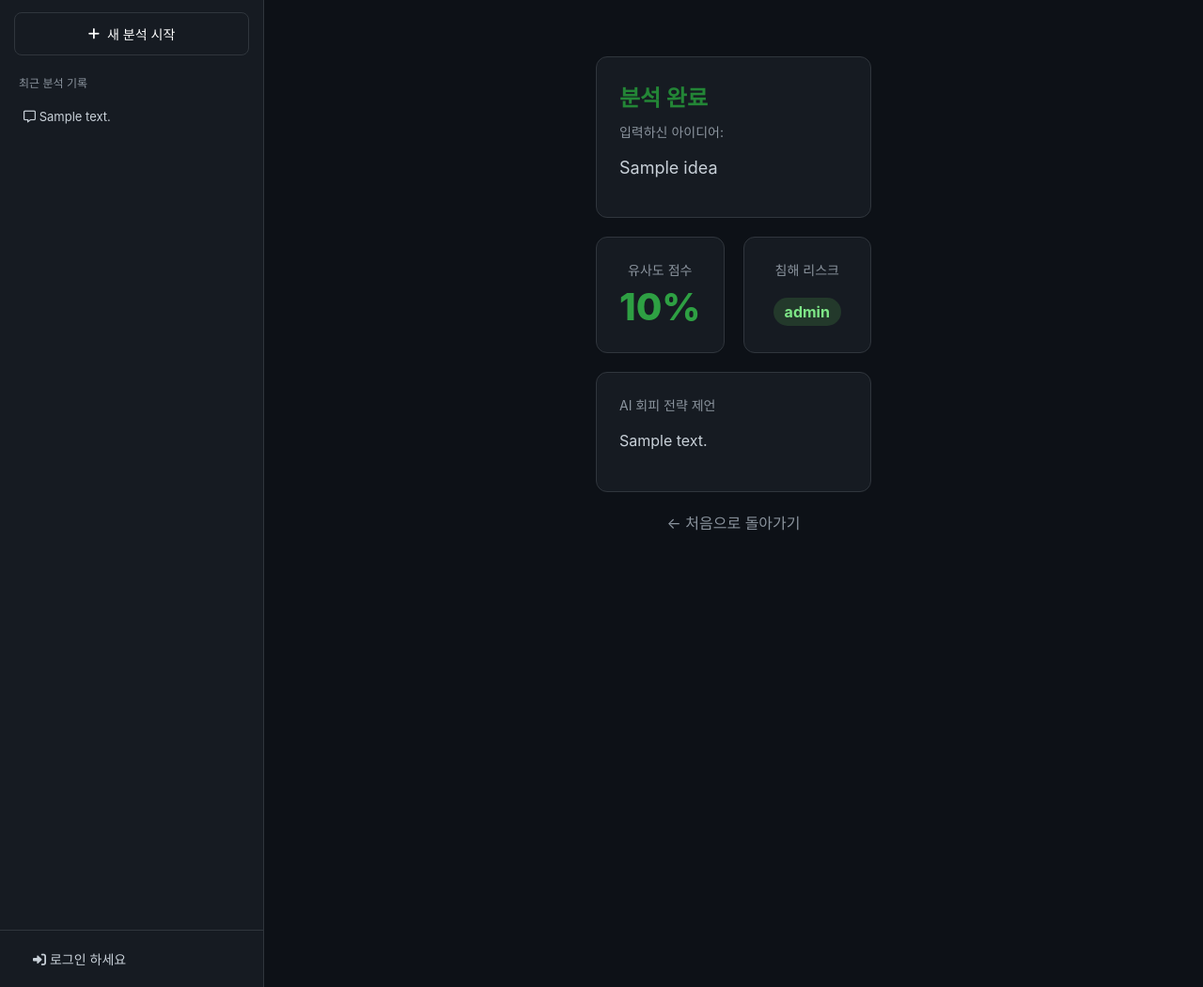
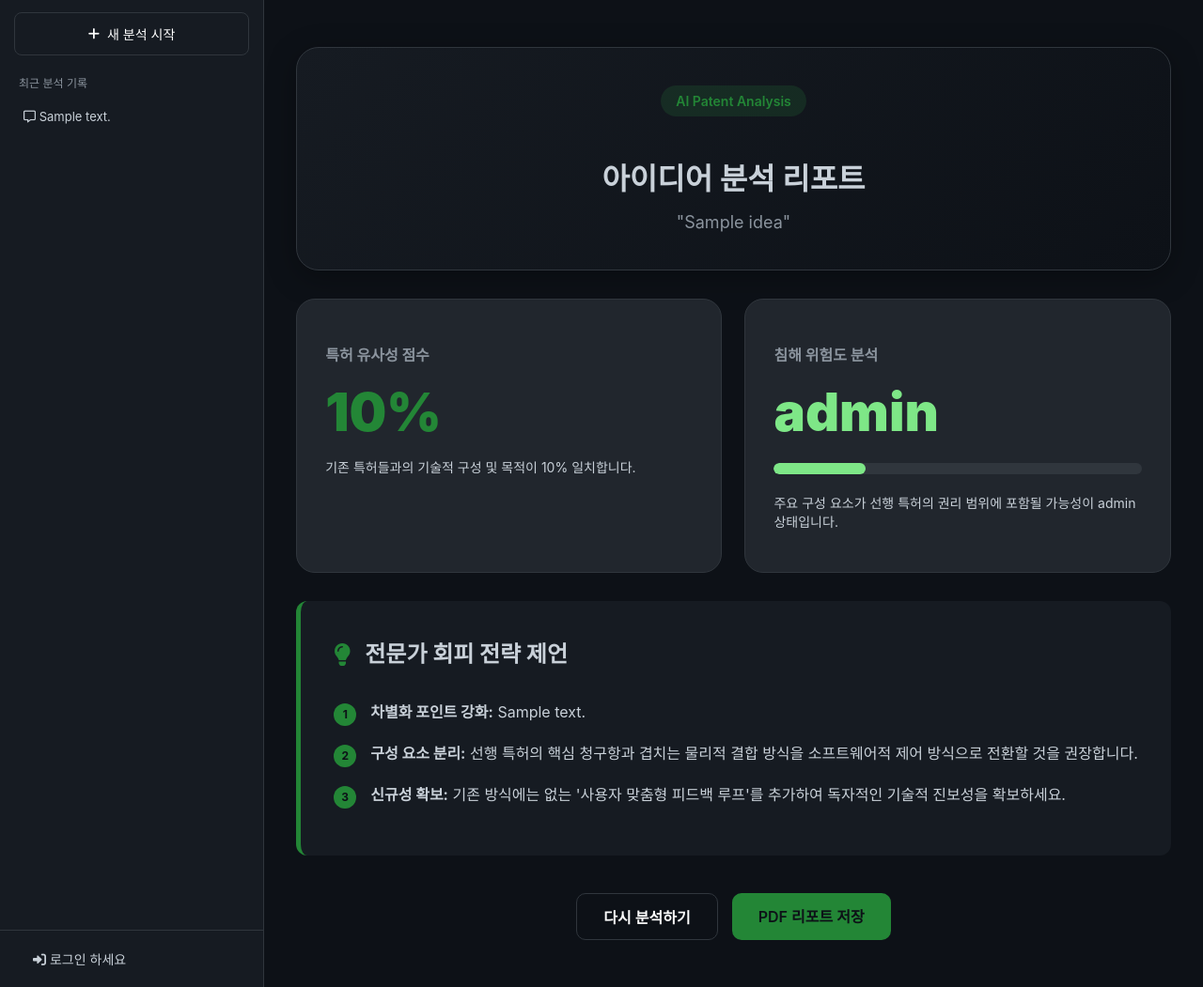
Before and after one commit to junseok-dev/web_training, a Django app: template shortcut_prj/app/templates/app/result.html in a window 1280 px wide. Shown: the part 61-1112 px from the top of the page at 94% size. Run offline with Django 5.2, Linux system fonts and the light colour scheme; the template is opened without the code that fills it: most values are stand-ins (such as "Sample title", 1, 10 or a date in 2020).

Commit message:
feat: 수정

```diff
--- a/shortcut_prj/app/templates/app/result.html
+++ b/shortcut_prj/app/templates/app/result.html
@@ -2,43 +2,112 @@
 
 {% block extra_head %}
 <style>
-    .result-wrapper { max-width: 800px; margin: 40px auto; padding: 20px; color: #c9d1d9; }
-    .card { background: #161b22; border: 1px solid #30363d; border-radius: 12px; padding: 24px; margin-bottom: 20px; }
-    .title { font-size: 24px; font-weight: bold; color: #238636; margin-bottom: 10px; }
-    .label { color: #8b949e; font-size: 14px; margin-bottom: 5px; }
-    .score { font-size: 40px; font-weight: 800; color: #2ea043; }
-    .risk-badge { display: inline-block; padding: 5px 12px; border-radius: 20px; font-weight: bold; }
-    .risk-high { background: #442326; color: #ff7b72; }
-    .risk-low { background: #23392b; color: #7ee787; }
+    :root {
+        --bg-darker: #0d1117;
+        --accent-glow: rgba(46, 160, 67, 0.15);
+    }
+    .result-wrapper { max-width: 1000px; margin: 50px auto; padding: 0 20px; animation: fadeIn 0.8s ease-out; }
+    @keyframes fadeIn { from { opacity: 0; transform: translateY(10px); } to { opacity: 1; transform: translateY(0); } }
+
+    /* 헤더 카드 */
+    .report-header {
+        background: linear-gradient(135deg, #161b22 0%, #0d1117 100%);
+        border: 1px solid var(--border-color);
+        border-radius: 24px;
+        padding: 40px;
+        margin-bottom: 30px;
+        text-align: center;
+        box-shadow: 0 8px 32px rgba(0,0,0,0.3);
+    }
+    .idea-tag { background: var(--accent-glow); color: var(--accent-green); padding: 8px 16px; border-radius: 50px; font-size: 14px; font-weight: 600; display: inline-block; margin-bottom: 20px; }
+
+    /* 분석 그리드 */
+    .analysis-grid { display: grid; grid-template-columns: repeat(auto-fit, minmax(300px, 1fr)); gap: 24px; margin-bottom: 30px; }
+    .status-card {
+        background: var(--card-bg);
+        border: 1px solid var(--border-color);
+        border-radius: 20px;
+        padding: 30px;
+        transition: transform 0.3s;
+    }
+    .status-card:hover { transform: translateY(-5px); border-color: var(--accent-green); }
+
+    /* 점수 시각화 */
+    .score-value { font-size: 56px; font-weight: 900; color: var(--accent-green); margin: 10px 0; }
+    .risk-indicator { height: 12px; background: #30363d; border-radius: 6px; overflow: hidden; margin: 20px 0; }
+    .risk-bar { height: 100%; border-radius: 6px; transition: width 1s ease-in-out; }
+    .high { background: #ff7b72; width: 85%; }
+    .low { background: #7ee787; width: 25%; }
+
+    /* 회피 전략 섹션 */
+    .strategy-section {
+        background: #161b22;
+        border-left: 5px solid var(--accent-green);
+        border-radius: 12px;
+        padding: 35px;
+        line-height: 1.8;
+    }
+    .step-item { display: flex; align-items: flex-start; margin-bottom: 15px; }
+    .step-number { background: var(--accent-green); color: #0d1117; width: 24px; height: 24px; border-radius: 50%; display: flex; align-items: center; justify-content: center; font-size: 12px; font-weight: bold; margin-right: 15px; flex-shrink: 0; margin-top: 5px; }
+
+    .btn-group { display: flex; justify-content: center; gap: 15px; margin-top: 40px; }
+    .action-btn { padding: 12px 28px; border-radius: 10px; font-weight: 600; text-decoration: none; transition: 0.2s; }
+    .btn-primary { background: var(--accent-green); color: #0d1117; }
+    .btn-secondary { border: 1px solid var(--border-color); color: white; }
 </style>
 {% endblock %}
 
 {% block content %}
 <div class="result-wrapper">
-    <div class="card">
-        <div class="title">분석 완료</div>
-        <div class="label">입력하신 아이디어:</div>
-        <p style="font-size: 18px;">{{ idea }}</p>
+    <div class="report-header">
+        <span class="idea-tag">AI Patent Analysis</span>
+        <h1 style="font-size: 32px; margin-bottom: 15px;">아이디어 분석 리포트</h1>
+        <p style="color: var(--text-muted); font-size: 18px; max-width: 600px; margin: 0 auto;">
+            "{{ idea }}"
+        </p>
     </div>
 
-    <div style="display: grid; grid-template-columns: 1fr 1fr; gap: 20px;">
-        <div class="card" style="text-align: center;">
-            <div class="label">유사도 점수</div>
-            <div class="score">{{ result.similarity.score }}%</div>
+    <div class="analysis-grid">
+        <div class="status-card">
+            <h3 style="color: var(--text-muted); font-size: 16px;">특허 유사성 점수</h3>
+            <div class="score-value">{{ result.similarity.score }}%</div>
+            <p style="font-size: 14px;">기존 특허들과의 기술적 구성 및 목적이 {{ result.similarity.score }}% 일치합니다.</p>
         </div>
-        <div class="card" style="text-align: center;">
-            <div class="label">침해 리스크</div>
-            <div class="risk-badge {% if result.infringement.risk_level == '높음' %}risk-high{% else %}risk-low{% endif %}" style="margin-top: 15px;">
+
+        <div class="status-card">
+            <h3 style="color: var(--text-muted); font-size: 16px;">침해 위험도 분석</h3>
+            <div class="score-value" style="color: {% if result.infringement.risk_level == '높음' %}#ff7b72{% else %}#7ee787{% endif %};">
                 {{ result.infringement.risk_level }}
             </div>
+            <div class="risk-indicator">
+                <div class="risk-bar {% if result.infringement.risk_level == '높음' %}high{% else %}low{% endif %}"></div>
+            </div>
+            <p style="font-size: 14px;">주요 구성 요소가 선행 특허의 권리 범위에 포함될 가능성이 {{ result.infringement.risk_level }} 상태입니다.</p>
         </div>
     </div>
 
-    <div class="card">
-        <div class="label">AI 회피 전략 제언</div>
-        <p style="line-height: 1.6;">{{ result.avoidance.summary }}</p>
+    <div class="strategy-section">
+        <h2 style="margin-top: 0; margin-bottom: 25px; display: flex; align-items: center;">
+            <i class="fas fa-lightbulb" style="color: var(--accent-green); margin-right: 15px;"></i>
+            전문가 회피 전략 제언
+        </h2>
+        <div class="step-item">
+            <div class="step-number">1</div>
+            <div><strong>차별화 포인트 강화:</strong> {{ result.avoidance.summary }}</div>
+        </div>
+        <div class="step-item">
+            <div class="step-number">2</div>
+            <div><strong>구성 요소 분리:</strong> 선행 특허의 핵심 청구항과 겹치는 물리적 결합 방식을 소프트웨어적 제어 방식으로 전환할 것을 권장합니다.</div>
+        </div>
+        <div class="step-item">
+            <div class="step-number">3</div>
+            <div><strong>신규성 확보:</strong> 기존 방식에는 없는 '사용자 맞춤형 피드백 루프'를 추가하여 독자적인 기술적 진보성을 확보하세요.</div>
+        </div>
     </div>
 
-    <a href="{% url 'home' %}" style="display: block; text-align: center; color: #8b949e; text-decoration: none;">← 처음으로 돌아가기</a>
+    <div class="btn-group">
+        <a href="{% url 'home' %}" class="action-btn btn-secondary">다시 분석하기</a>
+        <a href="#" onclick="window.print();" class="action-btn btn-primary">PDF 리포트 저장</a>
+    </div>
 </div>
 {% endblock %}
```
Also changed, not shown: shortcut_prj/db.sqlite3.
